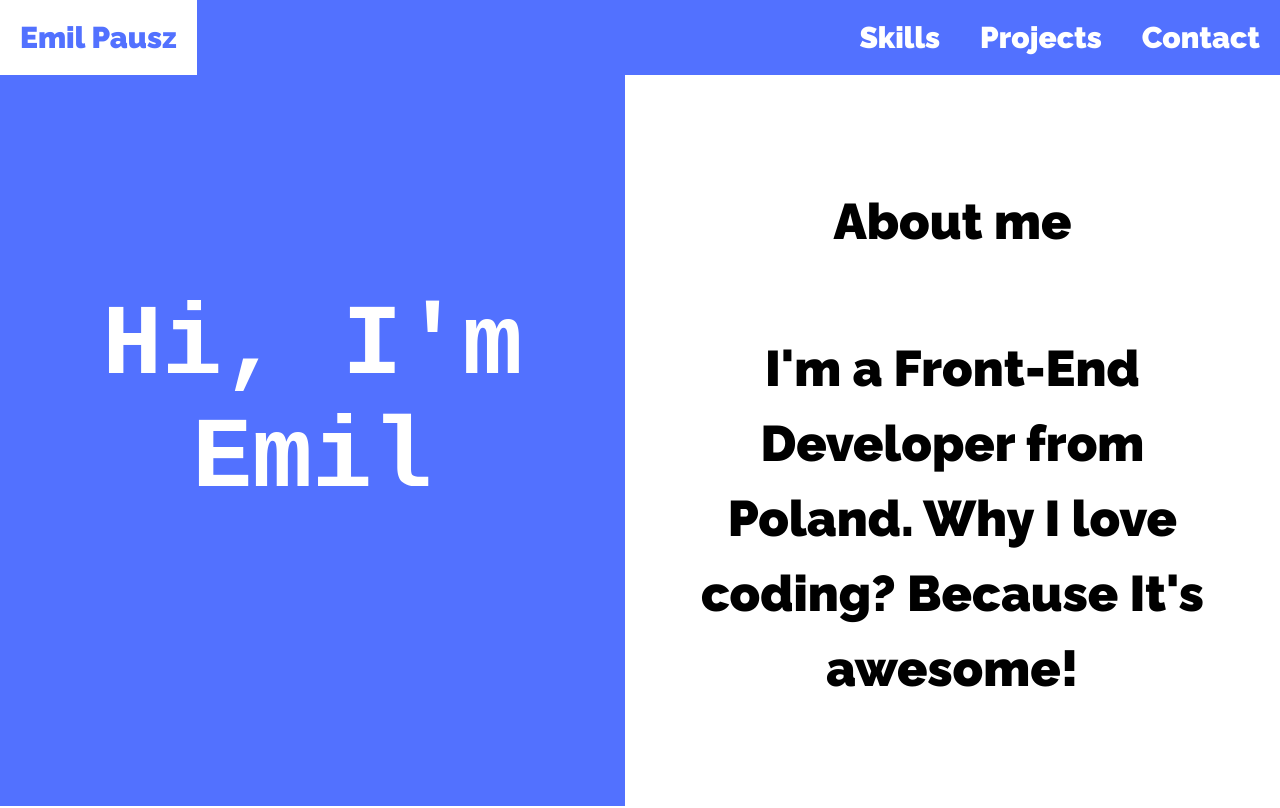
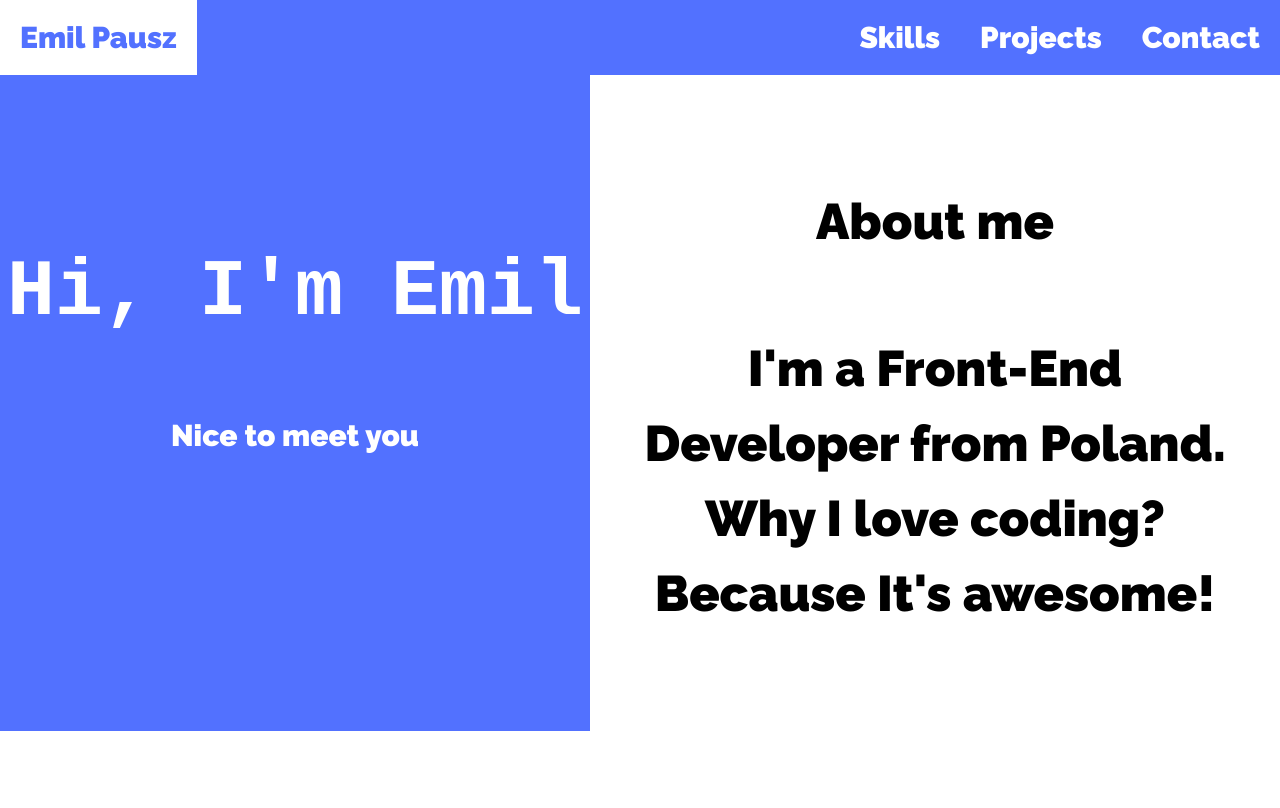
Before and after one commit to legendemil/portfolio, a React app: page / in a window 1280 px wide. Shown: the top 808 px of the page. Built offline with nearby package versions, Linux system fonts and the light colour scheme.

Commit message:
add some visual effects

```diff
--- a/js/Home.js
+++ b/js/Home.js
@@ -13,8 +13,12 @@ export default class Home extends React.Component {
                 <PageHeader />
 
                 <div className="row">
-                    <HomeHeading
-                    text={"Hi, I'm Emil"}/>
+                    <div className="col col--6">
+                        <HomeHeading
+                            text={"Hi, I'm Emil"}/>
+                         <p className="home__caption">Nice to meet you</p>
+                    </div>
+
                     <HomeAbout
                         headingText={"About me"}
                         text={"I'm a Front-End Developer from Poland. Why I love coding? Because It's awesome!"}/>
--- a/sass/sections/_home.sass
+++ b/sass/sections/_home.sass
@@ -18,8 +18,7 @@
         @media screen and (min-width: $bp-xs)
             font-size: $heading-section-size * .6
         @media screen and (min-width: $bp-sm)
-            font-size: $heading-section-size
-            padding: 15rem 2rem
+            font-size: $heading-section-size * .8
         @media screen and (min-width: $bp-md)
             padding: initial
             width: 12ch
@@ -40,6 +39,14 @@
                     timing-function: steps(12)
                     iteration-count: 1, infinite
                     fill-mode: forwards
+    &__caption
+        font-size: 3rem
+        text-align: center
+        color: $white
+        font-weight: $font-bold
+        box-sizing: border-box
+        @media screen and (min-width: $bp-md)
+            padding-top: 5rem
     &-about
         padding: 5rem
         width: 50%
--- a/sass/sections/_section-types.sass
+++ b/sass/sections/_section-types.sass
@@ -3,7 +3,8 @@
     background-image: url('/img/bg.png')
     box-sizing: border-box
     padding: 7rem 0
-    border-top: .3rem solid $main-color
+    // border-top: .3rem solid $main-color
+    box-shadow: 0px -6px 4px -5px $main-color
     margin: 0
     &__heading
         color: $main-color
--- a/sass/utils/_helpers.sass
+++ b/sass/utils/_helpers.sass
@@ -6,6 +6,14 @@
         flex-direction: column
         justify-content: center
 
+.col
+    display: flex
+    flex-direction: column
+    justify-content: center
+    &--6
+        width: 100%
+        @media all and (min-width: $bp-sm)
+            width: 50%
 .lighter
     color: $light-color
 
```
